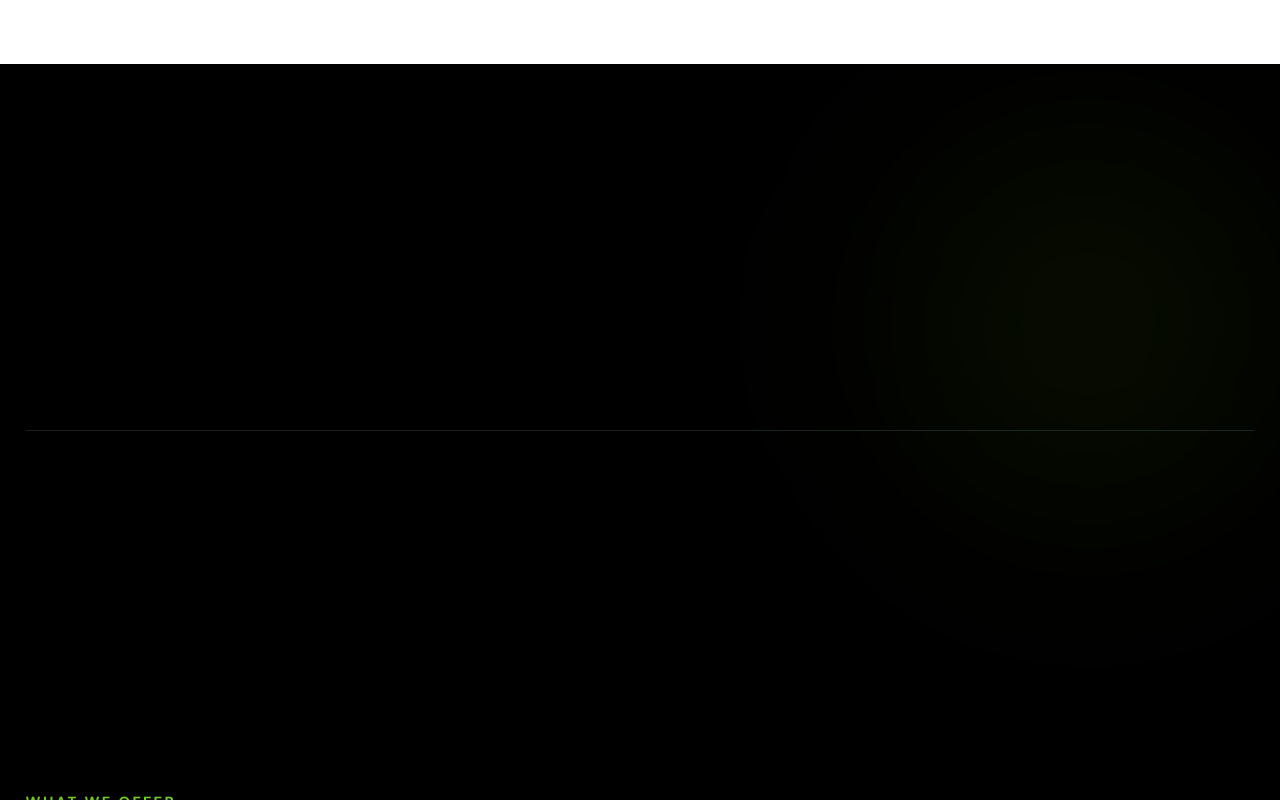
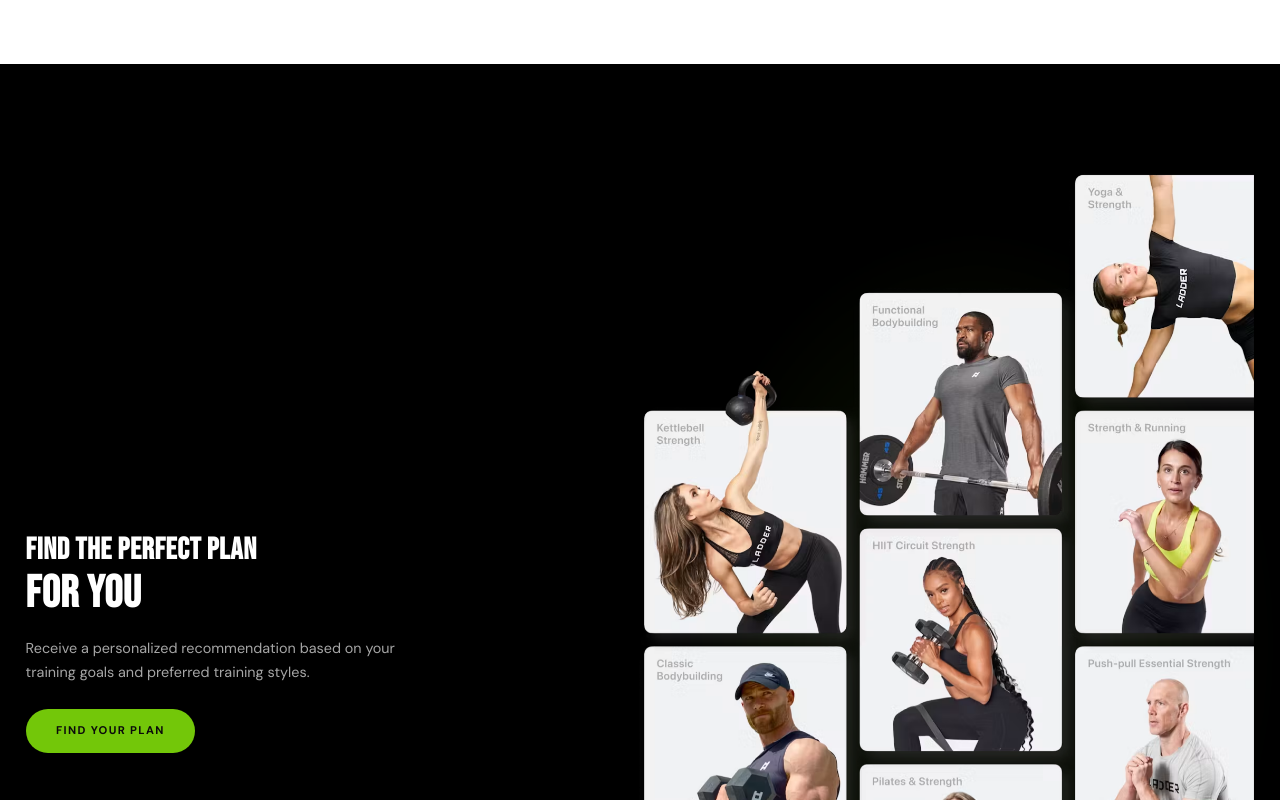
Before and after one commit to ripan-saha1234/scorefit_website, a React (Vite) app: page / in a window 1280 px wide. Shown: the part 8120-8920 px from the top of the page. Built offline with nearby package versions, Linux system fonts and the light colour scheme.

Commit message:
Add PlanFinder component with styles and integrate into Home page; include pyramid image for visual enhancement.

```diff
--- /dev/null
+++ b/src/components/sections/PlanFinder/PlanFinder.css
@@ -0,0 +1,185 @@
+/* ============================================
+   Plan Finder — dark section, copy left,
+   plan-cards collage image right (pyramid.avif)
+   ============================================ */
+
+.sf-plan-finder {
+  position: relative;
+  z-index: 2;
+  overflow: hidden;
+  padding: clamp(4rem, 9vw, 7rem) 0;
+}
+
+.sf-plan-finder__inner {
+  display: grid;
+  grid-template-columns: minmax(0, 0.9fr) minmax(0, 1.1fr);
+  align-items: center;
+  gap: clamp(2.5rem, 6vw, 5rem);
+}
+
+/* ---------- Copy ---------- */
+
+.sf-plan-finder__copy {
+  display: grid;
+  gap: 1.1rem;
+  justify-items: start;
+}
+
+.sf-plan-finder__heading {
+  display: flex;
+  flex-direction: column;
+  margin: 0;
+  color: #ffffff;
+  text-transform: uppercase;
+  letter-spacing: 0.01em;
+}
+
+.sf-plan-finder__heading-top {
+  font-size: clamp(1.3rem, 2.6vw, 1.9rem);
+  font-weight: 700;
+  line-height: 1.2;
+  opacity: 0;
+  transform: translateY(26px);
+  transition:
+    opacity 0.7s cubic-bezier(0.22, 1, 0.36, 1),
+    transform 0.7s cubic-bezier(0.22, 1, 0.36, 1);
+}
+
+.sf-plan-finder__heading-bottom {
+  font-size: clamp(1.9rem, 3.8vw, 2.8rem);
+  font-weight: 800;
+  line-height: 1.1;
+  opacity: 0;
+  transform: translateY(26px);
+  transition:
+    opacity 0.7s cubic-bezier(0.22, 1, 0.36, 1) 0.1s,
+    transform 0.7s cubic-bezier(0.22, 1, 0.36, 1) 0.1s;
+}
+
+.sf-plan-finder.is-visible .sf-plan-finder__heading-top,
+.sf-plan-finder.is-visible .sf-plan-finder__heading-bottom {
+  opacity: 1;
+  transform: translateY(0);
+}
+
+.sf-plan-finder__desc {
+  max-width: 26rem;
+  margin: 0;
+  color: rgba(255, 255, 255, 0.65);
+  font-size: 0.9rem;
+  line-height: 1.7;
+  opacity: 0;
+  transform: translateY(22px);
+  transition:
+    opacity 0.7s cubic-bezier(0.22, 1, 0.36, 1) 0.2s,
+    transform 0.7s cubic-bezier(0.22, 1, 0.36, 1) 0.2s;
+}
+
+.sf-plan-finder.is-visible .sf-plan-finder__desc {
+  opacity: 1;
+  transform: translateY(0);
+}
+
+/* ---------- CTA ---------- */
+
+.sf-plan-finder__btn {
+  display: inline-flex;
+  align-items: center;
+  justify-content: center;
+  margin-top: 0.4rem;
+  padding: 0.8rem 1.9rem;
+  background: var(--color-accent, #73c709);
+  color: #0b0b0b;
+  border-radius: 999px;
+  font-size: 0.7rem;
+  font-weight: 700;
+  letter-spacing: 0.12em;
+  text-transform: uppercase;
+  text-decoration: none;
+  opacity: 0;
+  transform: translateY(22px);
+  transition:
+    opacity 0.7s cubic-bezier(0.22, 1, 0.36, 1) 0.3s,
+    transform 0.7s cubic-bezier(0.22, 1, 0.36, 1) 0.3s,
+    background-color 0.25s ease,
+    box-shadow 0.25s ease;
+}
+
+.sf-plan-finder.is-visible .sf-plan-finder__btn {
+  opacity: 1;
+  transform: translateY(0);
+}
+
+.sf-plan-finder__btn:hover {
+  background: #86e210;
+  box-shadow: 0 14px 34px rgba(115, 199, 9, 0.35);
+}
+
+/* ---------- Media (plans collage) ---------- */
+
+.sf-plan-finder__media {
+  position: relative;
+  opacity: 0;
+  transform: translateY(48px) scale(0.97);
+  transition:
+    opacity 0.9s cubic-bezier(0.22, 1, 0.36, 1) 0.15s,
+    transform 0.9s cubic-bezier(0.22, 1, 0.36, 1) 0.15s;
+}
+
+.sf-plan-finder.is-visible .sf-plan-finder__media {
+  opacity: 1;
+  transform: translateY(0) scale(1);
+}
+
+.sf-plan-finder__media img {
+  position: relative;
+  z-index: 1;
+  display: block;
+  width: 100%;
+  height: auto;
+  animation: sf-plan-float 8s ease-in-out infinite;
+}
+
+@keyframes sf-plan-float {
+  0%,
+  100% {
+    transform: translateY(0);
+  }
+  50% {
+    transform: translateY(-12px);
+  }
+}
+
+/* Soft spotlight behind the collage, like the reference */
+.sf-plan-finder__glow {
+  position: absolute;
+  inset: -6% -10%;
+  background: radial-gradient(
+    ellipse 55% 55% at 55% 50%,
+    rgba(255, 255, 255, 0.09),
+    rgba(115, 199, 9, 0.05) 45%,
+    transparent 72%
+  );
+  filter: blur(10px);
+  pointer-events: none;
+}
+
+/* ---------- Responsive ---------- */
+
+@media (max-width: 900px) {
+  .sf-plan-finder__inner {
+    grid-template-columns: 1fr;
+    gap: clamp(2.5rem, 8vw, 3.5rem);
+  }
+
+  .sf-plan-finder__media {
+    order: -1;
+    max-width: 560px;
+    margin: 0 auto;
+  }
+
+  .sf-plan-finder__copy {
+    justify-items: center;
+    text-align: center;
+  }
+}
--- /dev/null
+++ b/src/components/sections/PlanFinder/PlanFinder.jsx
@@ -0,0 +1,69 @@
+import { useEffect, useRef } from 'react'
+import { Link } from 'react-router-dom'
+import { ROUTES } from '../../../routes/RouteConstants'
+import Container from '../../common/Container'
+import './PlanFinder.css'
+
+const PLAN_IMAGE = '/pyramid.avif'
+
+const PlanFinder = () => {
+  const sectionRef = useRef(null)
+
+  useEffect(() => {
+    const node = sectionRef.current
+    if (!node) return undefined
+
+    const observer = new IntersectionObserver(
+      ([entry]) => {
+        if (entry.isIntersecting) {
+          node.classList.add('is-visible')
+          observer.disconnect()
+        }
+      },
+      { threshold: 0.25 },
+    )
+
+    observer.observe(node)
+    return () => observer.disconnect()
+  }, [])
+
+  return (
+    <section
+      ref={sectionRef}
+      className="sf-plan-finder"
+      aria-label="Find the perfect plan"
+    >
+      <Container className="sf-plan-finder__inner">
+        {/* Left: copy */}
+        <div className="sf-plan-finder__copy">
+          <h2 className="sf-plan-finder__heading">
+            <span className="sf-plan-finder__heading-top">
+              Find the perfect plan
+            </span>
+            <span className="sf-plan-finder__heading-bottom">For You</span>
+          </h2>
+          <p className="sf-plan-finder__desc">
+            Receive a personalized recommendation based on your training goals
+            and preferred training styles.
+          </p>
+          <Link to={ROUTES.MEMBERSHIP} className="sf-plan-finder__btn">
+            Find Your Plan
+          </Link>
+        </div>
+
+        {/* Right: plan cards collage */}
+        <div className="sf-plan-finder__media">
+          <span className="sf-plan-finder__glow" aria-hidden="true" />
+          <img
+            src={PLAN_IMAGE}
+            alt="Collage of Score.fit training plans, from kettlebell strength to advanced conditioning"
+            loading="lazy"
+            decoding="async"
+          />
+        </div>
+      </Container>
+    </section>
+  )
+}
+
+export default PlanFinder
--- /dev/null
+++ b/src/components/sections/PlanFinder/index.js
@@ -0,0 +1 @@
+export { default } from './PlanFinder'
--- a/src/pages/Home/Home.jsx
+++ b/src/pages/Home/Home.jsx
@@ -7,6 +7,7 @@ import ScoreJourney from '../../components/sections/ScoreJourney'
 import AppShowcase from '../../components/sections/AppShowcase'
 import FeatureShowcase from '../../components/sections/FeatureShowcase'
 import NutritionShowcase from '../../components/sections/NutritionShowcase'
+import PlanFinder from '../../components/sections/PlanFinder'
 import About from '../../components/sections/About'
 import Services from '../../components/sections/Services'
 import Pricing from '../../components/sections/Pricing'
@@ -29,6 +30,7 @@ const Home = () => {
       <AppShowcase />
       <FeatureShowcase />
       <NutritionShowcase />
+      <PlanFinder />
       <About />
       <Services />
       <Pricing />
```
Also changed, not shown: public/pyramid.avif (added).
